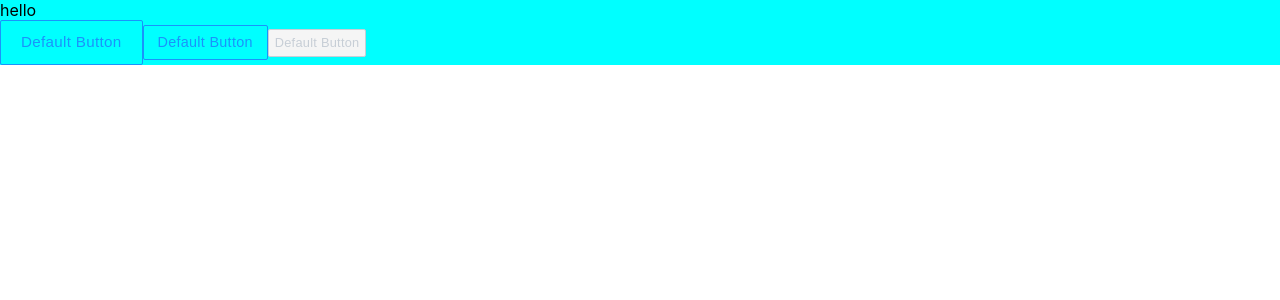
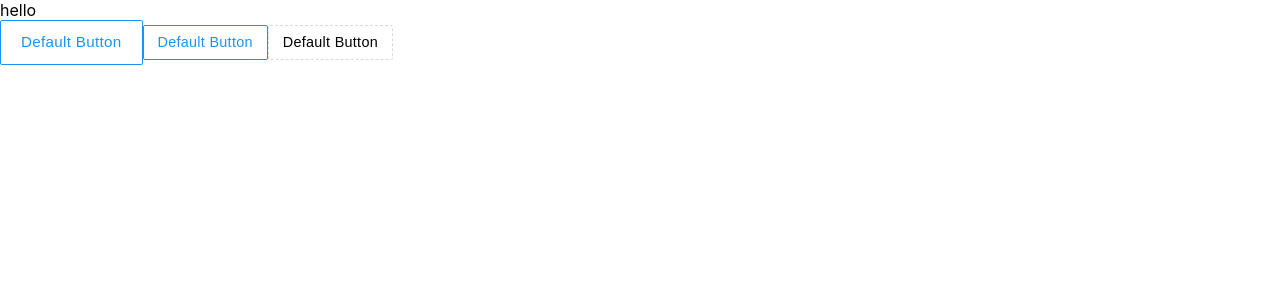
Before and after one commit to smeekas/simform-ui, a React (Create React App) app: page / in a window 1280 px wide. Shown: the top 300 px of the page. Built offline with nearby package versions, Linux system fonts and the light colour scheme; the HTML template or start-up script is replaced by a standard one.

Commit message:
feature: dashed button

```diff
--- a/src/App.tsx
+++ b/src/App.tsx
@@ -12,7 +12,7 @@ function App() {
     <div >hello</div>
     <Button size='large'    ghost onClick={handler} varient="primary" />
     <Button size='medium'   ghost onClick={handler} varient="primary" />
-    <Button size='small'   disabled ghost onClick={handler} varient="primary" />
+    <Button     onClick={handler} varient="dashed" />
     </div>
   );
 }
--- a/src/components/Button/Button.scss
+++ b/src/components/Button/Button.scss
@@ -43,6 +43,12 @@
 }
 .zen-primary:hover {
 }
+
+.zen-dashed{
+  border-style: dashed;
+  background: white;
+
+}
 .zen-danger {
   background-color: $danger-color;
   color: white;
--- a/src/components/Button/Button.tsx
+++ b/src/components/Button/Button.tsx
@@ -2,7 +2,7 @@ import React, { HTMLProps, ButtonHTMLAttributes, HTMLAttributes } from "react";
 import "./Button.scss";
 import classNames from "classnames";
 interface buttonProps extends ButtonHTMLAttributes<HTMLButtonElement> {
-  varient?: "primary" | "default" | "danger";
+  varient?: "primary" | "default" | "danger" | "dashed";
   ghost?: boolean;
   size?: "small" | "medium" | "large";
 }
--- a/src/index.css
+++ b/src/index.css
@@ -12,5 +12,5 @@ code {
     monospace;
 }
 .App{
-  background-color: aqua;
+  /* background-color: aqua; */
 }
```
